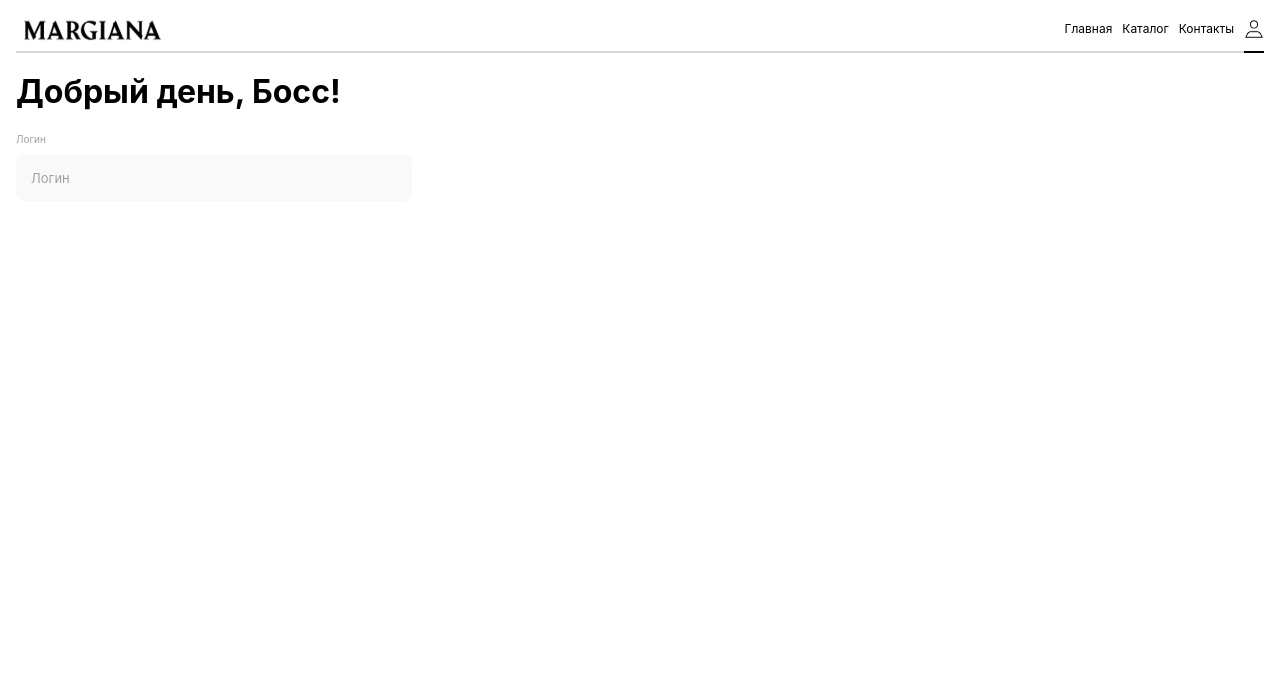
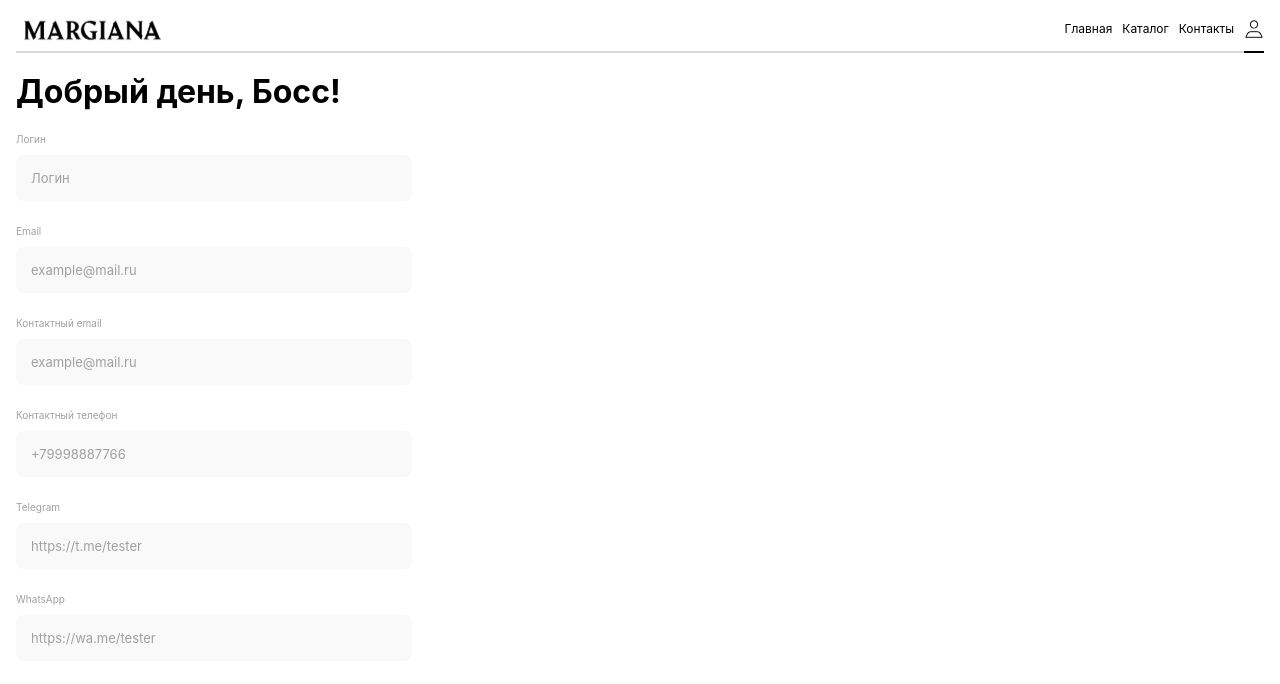
Before and after one commit to FulgrimPhoenix/margiana, a React (Create React App) app: page /profile in a window 1280 px wide. Shown: the top 684 px of the page. Built offline with nearby package versions, Linux system fonts and the light colour scheme.

Commit message:
feat: develop all inputs for profile

```diff
--- a/src/components/AdminProfile/AdminProfile.tsx
+++ b/src/components/AdminProfile/AdminProfile.tsx
@@ -5,15 +5,22 @@ import { useForm } from "../../hooks/useForm";
 import { z } from "zod";
 
 export const AdminProfile = (adminData: IAdminProfileData) => {
-  const [isValid, setIsValid] = useState({
-    login: false,
-    email: false,
-    password: false,
-    passwordRepeat: false,
-  });
-  function validateForm(name: string, value: boolean) {
-    setIsValid({ ...isValid, [name]: value });
-  }
+  const initialProfileData: Record<
+    string,
+    { value: boolean; message: string }
+  > = {
+    login: { value: true, message: "" },
+    email: { value: true, message: "" },
+    contactEmail: { value: true, message: "" },
+    contactPhone: { value: true, message: "" },
+    telegram: { value: true, message: "" },
+    whatsApp: { value: true, message: "" },
+  };
+  const [isValid, setIsValid] =
+    useState<Record<string, { value: boolean; message: string }>>(
+      initialProfileData
+    );
+
   const { values, onChange, setValues } = useForm({});
 
   const AdminSchema = z.object({
@@ -23,26 +30,49 @@ export const AdminProfile = (adminData: IAdminProfileData) => {
       .max(12)
       .regex(/[a-z0-9\sё-]/gi)
       .optional(),
-    email: z.string().min(8).max(20).email().optional(),
-    contactEmail: z.string().min(8).max(20).email().optional(),
+    email: z
+      .string()
+      .min(8)
+      .max(20)
+      .email()
+      .regex(
+        /^(([^<>()[\]\\.,;:\s@"]+(\.[^<>()[\]\\.,;:\s@"]+)*)|.(".+"))@((\[[0-9]{1,3}\.[0-9]{1,3}\.[0-9]{1,3}\.[0-9]{1,3}\])|(([a-zA-Z\-0-9]+\.)+[a-zA-Z]{2,}))$/i
+      )
+      .optional(),
+    contactEmail: z
+      .string()
+      .min(8)
+      .max(20)
+      .email()
+      .regex(
+        /^(([^<>()[\]\\.,;:\s@"]+(\.[^<>()[\]\\.,;:\s@"]+)*)|.(".+"))@((\[[0-9]{1,3}\.[0-9]{1,3}\.[0-9]{1,3}\.[0-9]{1,3}\])|(([a-zA-Z\-0-9]+\.)+[a-zA-Z]{2,}))$/i
+      )
+      .optional(),
     tel: z.string().min(12).max(12).optional(),
     telegram: z
       .string()
       .regex(/https?:\/\/t.me\//)
-      .min(13)
+      .min(12)
       .optional(),
     whatsApp: z
       .string()
       .regex(/https?:\/\/wa.me\//)
-      .min(14)
+      .min(12)
       .optional(),
     vk: z.string().min(2).max(12).optional(),
   });
 
   useEffect(() => {
-    try {
-      AdminSchema.parse(values);
-    } catch (error) {}
+    setIsValid(initialProfileData);
+
+    if (AdminSchema.safeParse(values).error) {
+      AdminSchema.safeParse(values).error?.errors.forEach((element, i) => {
+        setIsValid({
+          ...isValid,
+          [element.path[0]]: { value: false, message: element.message },
+        });
+      });
+    }
   }, [values]);
 
   return (
@@ -52,78 +82,64 @@ export const AdminProfile = (adminData: IAdminProfileData) => {
         <LogRegInput
           title={"Логин"}
           inputType={`text`}
-          minLength={2}
-          maxLength={12}
           onChange={onChange}
           value={values["login"]}
           name={"login"}
           placeholder={"Логин"}
-          validateForm={validateForm}
-          regax={/[^a-z0-9\sё-]/gi}
-          advancedValidation={false}
-          isFormActive={false}
+          isInputActive={true}
+          isInputValid={isValid.login}
+        />
+        <LogRegInput
+          title={"Email"}
+          inputType={`email`}
+          onChange={onChange}
+          value={values["email"]}
+          name={"email"}
+          placeholder={"example@mail.ru"}
+          isInputActive={true}
+          isInputValid={isValid.email}
+        />
+        <LogRegInput
+          title={"Контактный email"}
+          inputType={`email`}
+          onChange={onChange}
+          value={values["contactEmail"]}
+          name={"contactEmail"}
+          placeholder={"example@mail.ru"}
+          isInputActive={true}
+          isInputValid={isValid.contactEmail}
+        />
+        <LogRegInput
+          title={"Контактный телефон"}
+          inputType={`tel`}
+          onChange={onChange}
+          value={values["contactPhone"]}
+          name={"contactPhone"}
+          placeholder={"+79998887766"}
+          isInputActive={true}
+          isInputValid={isValid.contactPhone}
+        />
+        <LogRegInput
+          title={"Telegram"}
+          inputType={`phone`}
+          onChange={onChange}
+          value={values["telegram"]}
+          name={"telegram"}
+          placeholder={"https://t.me/tester"}
+          isInputActive={true}
+          isInputValid={isValid.telegram}
+        />
+        <LogRegInput
+          title={"WhatsApp"}
+          inputType={`phone`}
+          onChange={onChange}
+          value={values["whatsApp"]}
+          name={"whatsApp"}
+          placeholder={"https://wa.me/tester"}
+          isInputActive={true}
+          isInputValid={isValid.whatsApp}
         />
       </form>
     </section>
   );
 };
-// <LogRegInput
-//   name="email"
-//   value={values["email"]}
-//   onChange={onChange}
-//   title="email"
-//   inputType="email"
-//   minLength={8}
-//   maxLength={30}
-//   validateForm={validateForm}
-//   placeholder={"test@mail.ru"}
-//   regax={
-//     /^(([^<>()[\]\\.,;:\s@"]+(\.[^<>()[\]\\.,;:\s@"]+)*)|.(".+"))@((\[[0-9]{1,3}\.[0-9]{1,3}\.[0-9]{1,3}\.[0-9]{1,3}\])|(([a-zA-Z\-0-9]+\.)+[a-zA-Z]{2,}))$/i
-//   }
-//   advancedValidation={true}
-//   isFormActive={false}
-// />
-// <LogRegInput
-//   title={"Контактный телефон"}
-//   inputType={`tel`}
-//   minLength={12}
-//   maxLength={12}
-//   onChange={onChange}
-//   value={values["tel"]}
-//   name={"tel"}
-//   placeholder={"+79998887766"}
-//   validateForm={validateForm}
-//   regax={/[^0-9\s+]/gi}
-//   advancedValidation={true}
-//   isFormActive={false}
-// />
-// <LogRegInput
-//   name="contactEmail"
-//   value={values["contactEmail"]}
-//   onChange={onChange}
-//   title="Email для контакта с покупателями"
-//   inputType="email"
-//   minLength={8}
-//   maxLength={30}
-//   validateForm={validateForm}
-//   placeholder={"test@mail.ru"}
-//   regax={
-//     /^(([^<>()[\]\\.,;:\s@"]+(\.[^<>()[\]\\.,;:\s@"]+)*)|.(".+"))@((\[[0-9]{1,3}\.[0-9]{1,3}\.[0-9]{1,3}\.[0-9]{1,3}\])|(([a-zA-Z\-0-9]+\.)+[a-zA-Z]{2,}))$/i
-//   }
-//   advancedValidation={true}
-//   isFormActive={false}
-// />
-// <LogRegInput
-//   title={"Telegram"}
-//   inputType={`text`}
-//   minLength={2}
-//   maxLength={12}
-//   onChange={onChange}
-//   value={values["telegram"]}
-//   name={"telegram"}
-//   placeholder={"https://t.me/tester"}
-//   validateForm={validateForm}
-//   regax={/^http/}
-//   advancedValidation={true}
-//   isFormActive={false}
-// />
--- a/src/components/LogRegInput/LogRegInput.tsx
+++ b/src/components/LogRegInput/LogRegInput.tsx
@@ -5,68 +5,43 @@ import { UseValidation } from "../../hooks/useValidation";
 interface ILogRegInput {
   title: string;
   inputType: string;
-  minLength: number;
-  maxLength: number;
   onChange: (e: React.ChangeEvent<HTMLInputElement>) => void;
   value: string;
   name: string;
   placeholder: string;
-  validateForm: (name: string, value: boolean) => void;
-  regax: RegExp;
-  advancedValidation: boolean;
-  isFormActive: boolean;
+  isInputActive: boolean;
+  isInputValid: { value: boolean; message: string };
 }
 
 export function LogRegInput({
   title,
   inputType,
-  minLength,
-  maxLength,
   onChange,
   value,
   name,
   placeholder,
-  validateForm,
-  regax,
-  advancedValidation,
-  isFormActive,
+  isInputActive,
+  isInputValid,
 }: ILogRegInput): React.ReactElement {
-  const { validationResult, onChangee, isValid } = UseValidation({
-    initialValue: { isValid: false, errorMessage: "" },
-    regax: regax,
-    advancedValidation: advancedValidation,
-  });
-
-  useEffect(() => {
-    validateForm(name, isValid);
-  }, [isValid]);
-
-  function onInputChange(e: React.ChangeEvent<HTMLInputElement>) {
-    onChange(e);
-    onChangee(e);
-  }
-
   return (
     <div className="log-reg-input">
       <h2 className="log-reg-input__title">{title}</h2>
       <input
         name={name}
         className="log-reg-input__input"
-        onChange={(e) => onInputChange(e)}
+        onChange={onChange}
         value={value || ""}
         type={inputType}
-        minLength={minLength}
-        maxLength={maxLength}
         placeholder={placeholder}
         autoComplete="new-password"
-        disabled={isFormActive ? true : false} // disabled={isFormActive ? "" : "disabled"}
+        disabled={!isInputActive ? true : false} // disabled={isInputActive ? "" : "disabled"}
       />
       <span
         className={`log-reg-input__error-message ${
-          validationResult.isValid ? "" : "log-reg-input__error-message-active"
+          isInputValid.value ? "" : "log-reg-input__error-message-active"
         }`}
       >
-        {validationResult.errorMessage}
+        {isInputValid.message}
       </span>
     </div>
   );
--- a/src/models/Admin.tsx
+++ b/src/models/Admin.tsx
@@ -3,7 +3,7 @@ import { IAdminModel, IAdminProfileData } from "../types";
 class AdminModel implements IAdminModel {
   email: string;
   login: string;
-  phone: string;
+  contactPhone: string;
   telegram: string;
   whatsApp: string;
   contactEmail: string;
@@ -12,7 +12,7 @@ class AdminModel implements IAdminModel {
   constructor(params: IAdminProfileData) {
     this.email = params.email;
     this.login = params.login;
-    this.phone = params.phone;
+    this.contactPhone = params.contactPhone;
     this.telegram = params.telegram;
     this.whatsApp = params.whatsApp;
     this.contactEmail = params.contactEmail;
@@ -34,7 +34,7 @@ class AdminModel implements IAdminModel {
 export const adminData = new AdminModel({
   email: "ivanyuschin.work@yandex.ru",
   login: "tester",
-  phone: "+79998887766",
+  contactPhone: "+79998887766",
   telegram: "https://t.me/Fulgrim30k",
   whatsApp: "https://wa.me/qr/DFHYVDLVFO4NB1",
   contactEmail: "ivanyuschin.ilia2010@yandex.ru",
--- a/src/types/index.tsx
+++ b/src/types/index.tsx
@@ -32,7 +32,7 @@ export interface IAuthForm {
 }
 
 export interface IContacts {
-  phone: string;
+  contactPhone: string;
   telegram: string;
   whatsApp: string;
   contactEmail: string;
--- a/src/utils/constants.tsx
+++ b/src/utils/constants.tsx
@@ -22,7 +22,7 @@ export const constants: IConstants = {
     profileLink: { title: "Профиль", link: "/profile", icon: profileIcon },
   },
   contacts: {
-    phone: "+79998887766",
+    contactPhone: "+79998887766",
     telegram: "https://t.me/Fulgrim30k",
     whatsApp: "https://wa.me/qr/DFHYVDLVFO4NB1",
     contactEmail: "ivanyuschin.ilia2010@yandex.ru",
```
